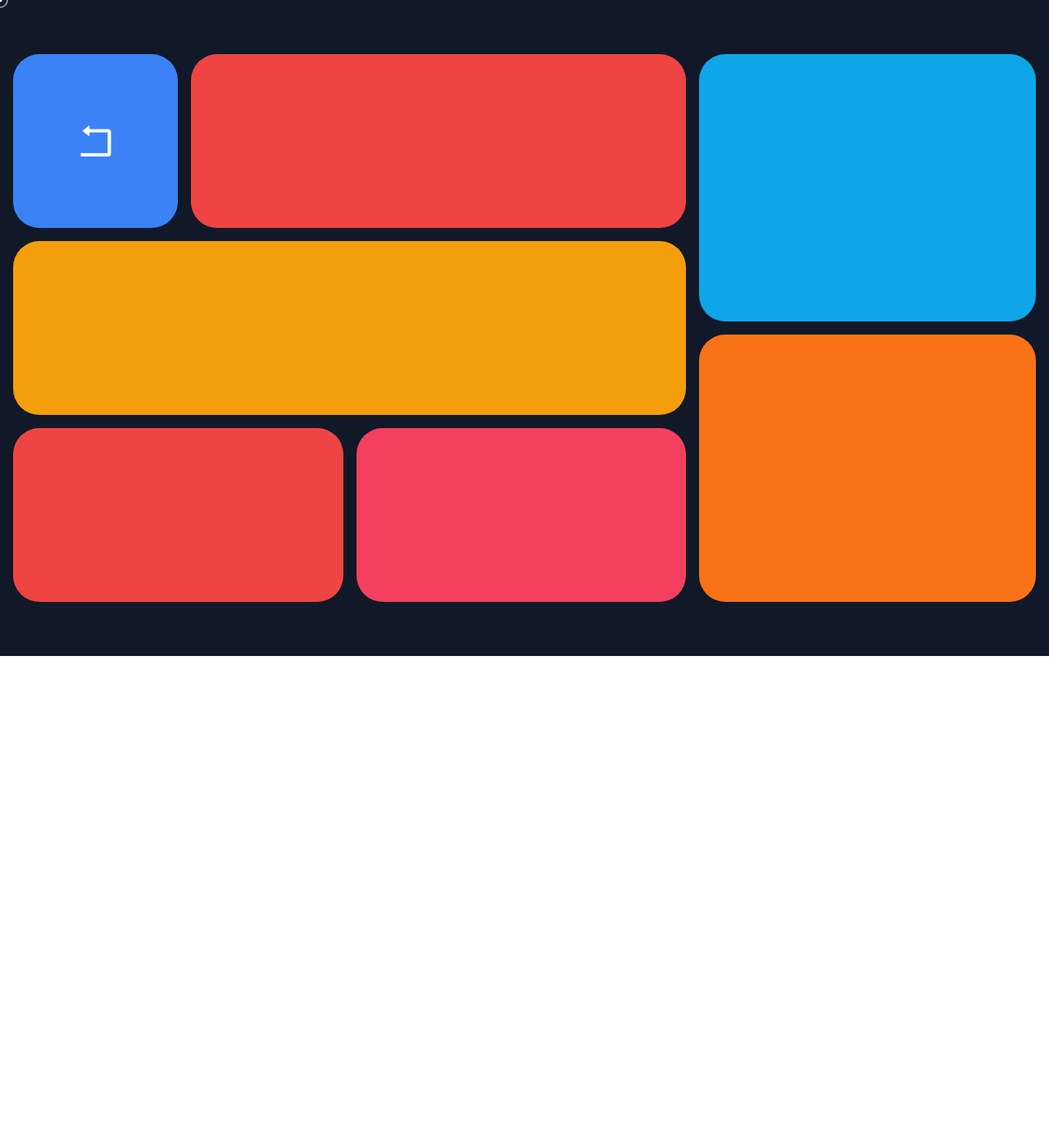
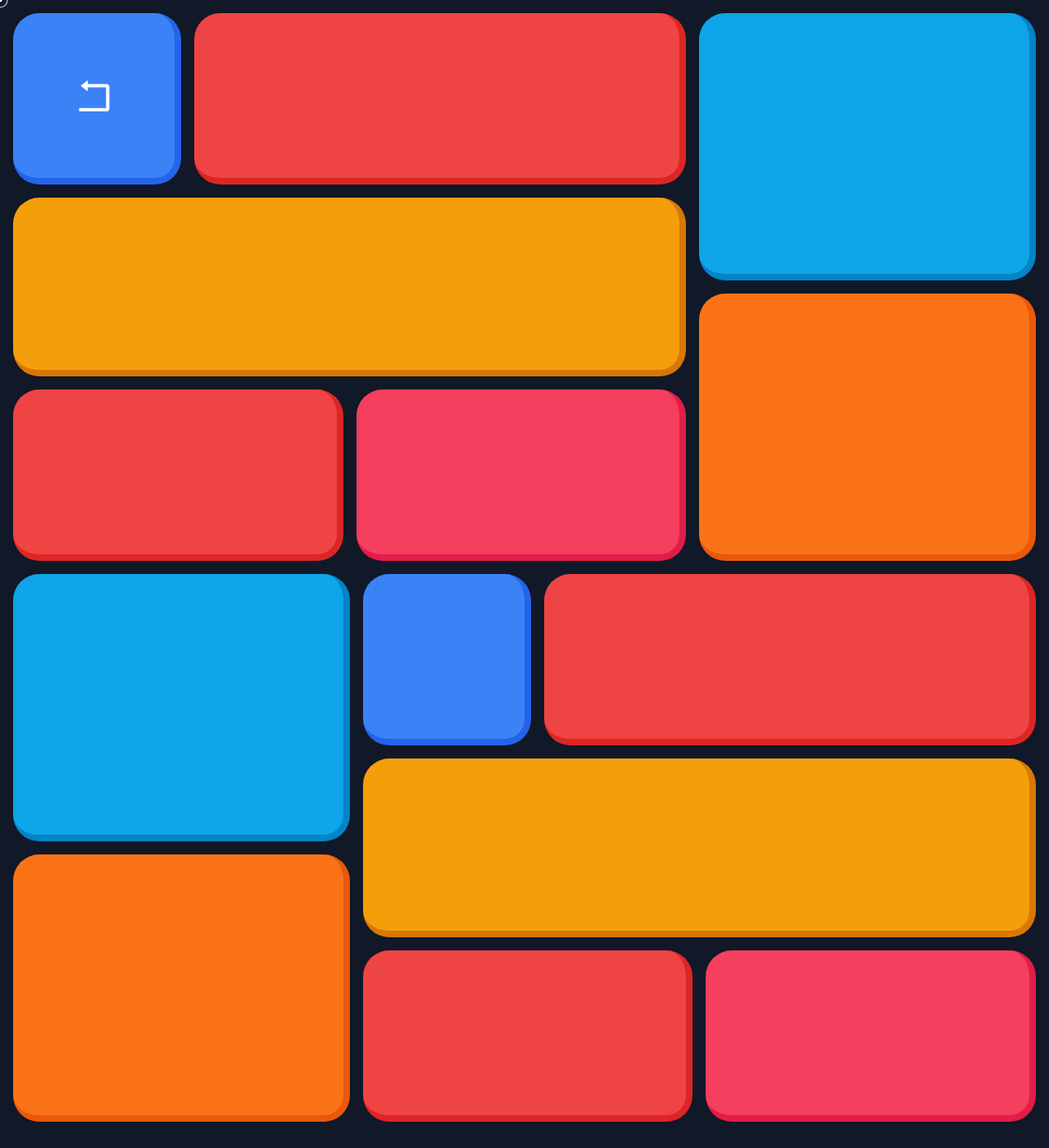
Before and after one commit to jaime-hndz/jportfolio, a React (Vite) app: page /projects in a window 1280 px wide. Shown: the whole page at 82% size. Before the commit the page ends 800 px from the top, so only its background shows below. Built offline with nearby package versions, Linux system fonts and the light colour scheme.

Commit message:
start setting bento modal

```diff
--- /dev/null
+++ b/src/components/bento-modal/BentoModal.jsx
@@ -0,0 +1,30 @@
+import { useState } from 'react';
+import { Modal } from 'antd';
+const BentoModal = ({ component: TriggerComponent }) => {
+  const [isModalOpen, setIsModalOpen] = useState(false);
+  const showModal = () => {
+    setIsModalOpen(true);
+  };
+  const handleOk = () => {
+    setIsModalOpen(false);
+  };
+  const handleCancel = () => {
+    setIsModalOpen(false);
+  };
+  return (
+    <>
+      {TriggerComponent && (
+        <TriggerComponent.type
+          {...TriggerComponent.props}
+          onClick={showModal}
+        />
+      )}
+      <Modal title="Basic Modal" open={isModalOpen} onOk={handleOk} onCancel={handleCancel}>
+        <p>Some contents...</p>
+        <p>Some contents...</p>
+        <p>Some contents...</p>
+      </Modal>
+    </>
+  );
+};
+export default BentoModal;
--- a/src/screens/ProjectsScreen.jsx
+++ b/src/screens/ProjectsScreen.jsx
@@ -1,37 +1,63 @@
 import { RollbackOutlined } from "@ant-design/icons";
 import { useNavigate } from "react-router-dom";
+import { useEffect } from "react";
+import BentoModal from "../components/bento-modal/BentoModal";
 
+const effect = "hover:translate-y-1 hover:translate-x-1 border-r-8 border-b-8 hover:border-none"
 export const ProjectsScreen = () => {
-
   const navigate = useNavigate();
 
+  useEffect(() => window.scrollTo(0, 0), [])
   return (
-    <div className="bg-gray-900 h-screen flex items-center justify-center ">
-      <div className="container">
-        <div className="col-left">
+    <div className={`bg-gray-900`}>
+      <div className={`flex items-center justify-center `}>
+        <div className={`container`}>
+          <div className={`col-left`}>
+            <div className={`row row1`}>
+              <div
+                onClick={() => navigate(-1)}
+                className={`row-col left bg-blue-500 flex items-center justify-center relative ${effect} border-blue-600`}
+              >
+                <RollbackOutlined className={`text-5xl text-white`} />
+              </div>
+              <BentoModal component={<div className={`row-col2 right bg-red-500 ${effect} border-red-600`}></div>} />
 
-          <div className="row row1">
-            <div onClick={() => navigate(-1)} className="row-col left bg-blue-500 flex items-center justify-center relative hover:-translate-y-3">
-              <RollbackOutlined className="text-5xl text-white" />
             </div>
-            <div className="row-col2 right bg-red-500"></div>
+            <div className={`row row2 bg-amber-500 ${effect} border-amber-600`}></div>
+            <div className={`row row3`}>
+              <div className={`row-col left bg-red-500 ${effect} border-red-600`}></div>
+              <div className={`row-col right bg-rose-500 ${effect} border-rose-600`}></div>
+            </div>
           </div>
-          <div className="row row2 bg-amber-500"></div>
-          <div className="row row3">
-            <div className="row-col left bg-red-500"></div>
-            <div className="row-col right bg-rose-500"></div>
-
+          <div className={`col-right`}>
+            <div className={`row top bg-sky-500 ${effect} border-sky-600`}></div>
+            <div className={`row botto bg-orange-500 ${effect} border-orange-600`}></div>
+          </div>
+        </div>
+      </div>
+      <div className={`flex items-center justify-center -translate-y-4 `}>
+        <div className={`container`}>
+        <div className={`col-right`}>
+            <div className={`row top bg-sky-500 ${effect} border-sky-600`}></div>
+            <div className={`row botto bg-orange-500 ${effect} border-orange-600`}></div>
+          </div>
+          <div className={`col-left`}>
+            <div className={`row row1`}>
+              <div
+                className={`row-col left bg-blue-500 flex items-center justify-center relative ${effect} border-blue-600`}
+              >
+              </div>
+              <div className={`row-col2 right bg-red-500 ${effect} border-red-600`}></div>
+            </div>
+            <div className={`row row2 bg-amber-500 ${effect} border-amber-600`}></div>
+            <div className={`row row3`}>
+              <div className={`row-col left bg-red-500 ${effect} border-red-600`}></div>
+              <div className={`row-col right bg-rose-500 ${effect} border-rose-600`}></div>
+            </div>
           </div>
 
         </div>
-        <div className="col-right">
-          <div className="row top bg-sky-500"></div>
-          <div className="row botto bg-orange-500"></div>
-
-        </div>
-
       </div>
-      {/* <span className='text-white' onClick={() => navigate(-1)}>Volver al inicio</span> */}
     </div>
-  )
-}
+  );
+};
```
